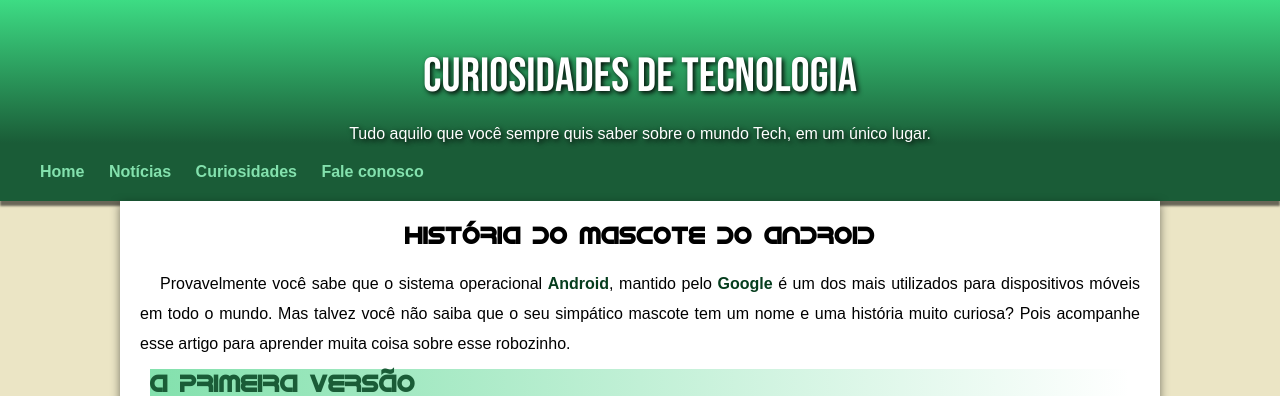
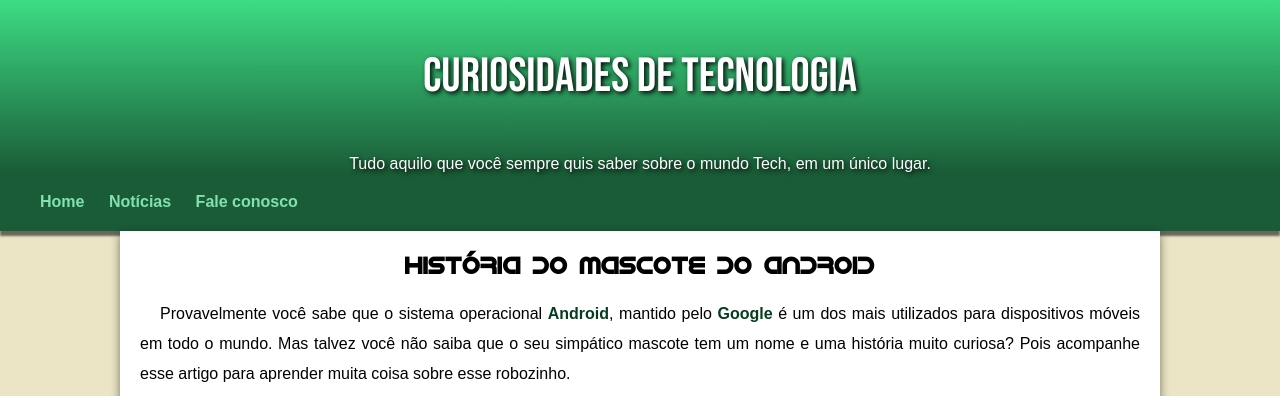
Before and after one commit to lipeeso/android, a plain HTML site: page index.html in a window 1280 px wide. Shown: the top 396 px of the page. Drawn offline with Linux system fonts and the light colour scheme.

Commit message:
Atualização
tirei o nav active e acrescentei o padding no header

```diff
--- a/estilo/style.css
+++ b/estilo/style.css
@@ -58,7 +58,7 @@ header > h1{
     font-family: var(--fonte-destaque);
     font-size: 3em;
     font-weight: normal;
-    margin-bottom: 20px;
+    padding-bottom: 50px;
 }
 
 nav{
@@ -81,10 +81,6 @@ nav > a:hover{
     border-radius: 5px;
     transition-duration: 0.5s;
 
-}
-
-nav > a:active{
-    color: black;
 }
 
 main{
--- a/index.html
+++ b/index.html
@@ -16,7 +16,6 @@
     <nav>
         <a href="#">Home</a>
         <a href="#">Notícias</a>
-        <a href="#">Curiosidades</a>
         <a href="#">Fale conosco</a>
     </nav>
     <main>
```
